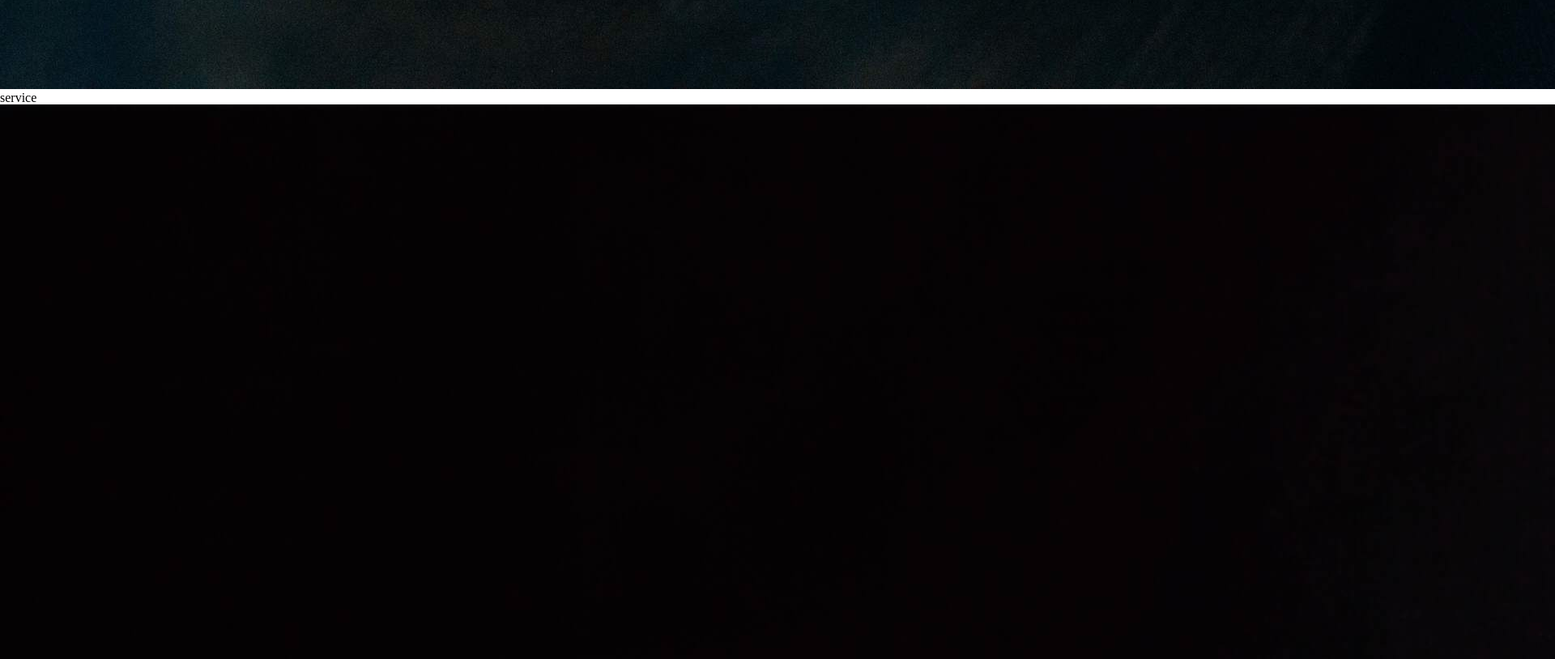
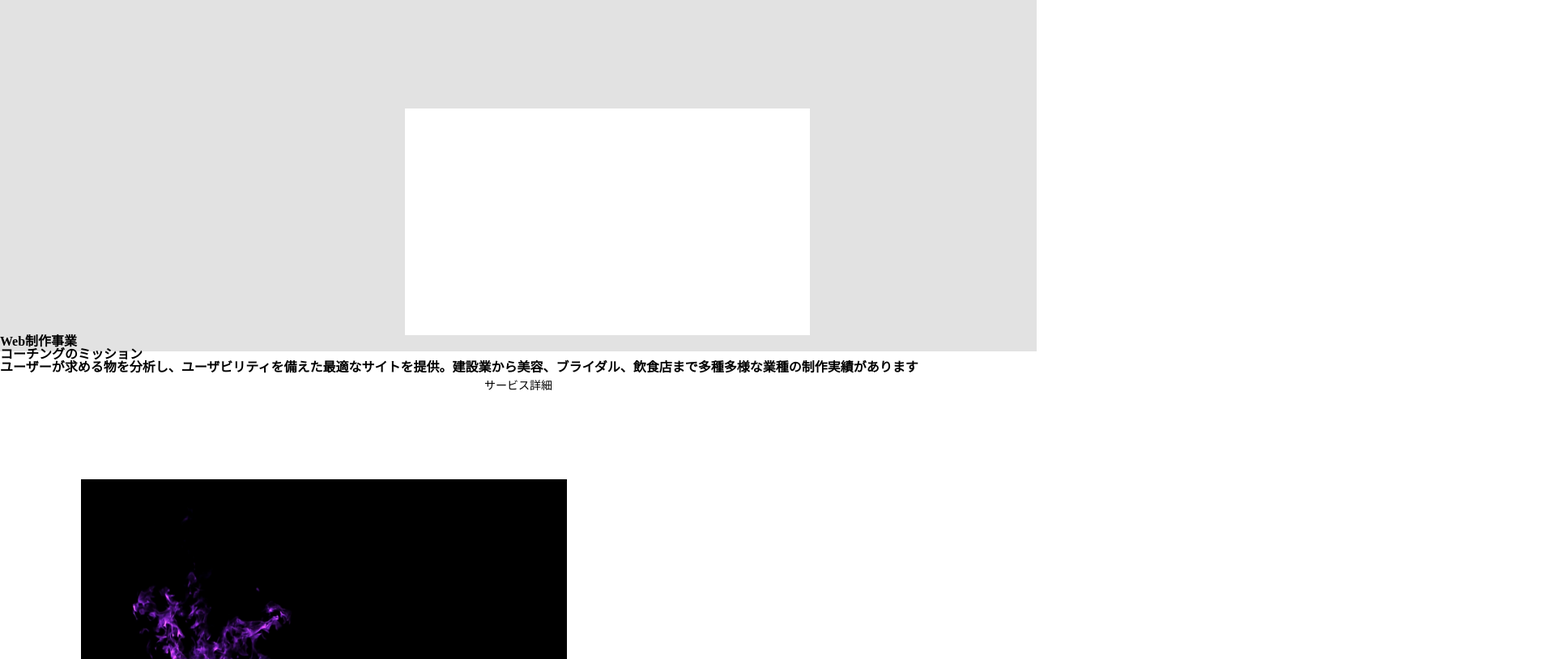
Before and after one commit to KarinKawakami/coachtech, a plain HTML site: page COACHTECH4/index.html in a window 1280 px wide. Shown: the part 1986-2800 px from the top of the page at 81% size, 1920 px wide, since content can reach past the window. Drawn offline with Linux system fonts and the light colour scheme.

Commit message:
Add files via upload

```diff
--- a/COACHTECH4/css/style.css
+++ b/COACHTECH4/css/style.css
@@ -1,99 +1,170 @@
 @charset "utf-8";
 
 /* リセットcss */
-html, body, div, span, object, iframe,
-h1, h2, h3, h4, h5, h6, p, blockquote, pre,
-abbr, address, cite, code,
-del, dfn, em, img, ins, kbd, q, samp,
-small, strong, sub, sup, var,
-b, i,
-dl, dt, dd, ol, ul, li,
-fieldset, form, label, legend,
-table, caption, tbody, tfoot, thead, tr, th, td,
-article, aside, canvas, details, figcaption, figure,
-footer, header, hgroup, menu, nav, section, summary,
-time, mark, audio, video {
-    margin:0;
-    padding:0;
-    border:0;
-    outline:0;
-    font-size:100%;
-    vertical-align:baseline;
-    background:transparent;
+html,
+body,
+div,
+span,
+object,
+iframe,
+h1,
+h2,
+h3,
+h4,
+h5,
+h6,
+p,
+blockquote,
+pre,
+abbr,
+address,
+cite,
+code,
+del,
+dfn,
+em,
+img,
+ins,
+kbd,
+q,
+samp,
+small,
+strong,
+sub,
+sup,
+var,
+b,
+i,
+dl,
+dt,
+dd,
+ol,
+ul,
+li,
+fieldset,
+form,
+label,
+legend,
+table,
+caption,
+tbody,
+tfoot,
+thead,
+tr,
+th,
+td,
+article,
+aside,
+canvas,
+details,
+figcaption,
+figure,
+footer,
+header,
+hgroup,
+menu,
+nav,
+section,
+summary,
+time,
+mark,
+audio,
+video {
+  margin: 0;
+  padding: 0;
+  border: 0;
+  outline: 0;
+  font-size: 100%;
+  vertical-align: baseline;
+  background: transparent;
 }
 
 body {
-    line-height:1;
+  line-height: 1;
 }
 
-article,aside,details,figcaption,figure,
-footer,header,hgroup,menu,nav,section {
-    display:block;
+article,
+aside,
+details,
+figcaption,
+figure,
+footer,
+header,
+hgroup,
+menu,
+nav,
+section {
+  display: block;
 }
 
 nav ul {
-    list-style:none;
+  list-style: none;
 }
 
-blockquote, q {
-    quotes:none;
+blockquote,
+q {
+  quotes: none;
 }
 
-blockquote:before, blockquote:after,
-q:before, q:after {
-    content:'';
-    content:none;
+blockquote:before,
+blockquote:after,
+q:before,
+q:after {
+  content: "";
+  content: none;
 }
 
 a {
-    margin:0;
-    padding:0;
-    font-size:100%;
-    vertical-align:baseline;
-    background:transparent;
+  margin: 0;
+  padding: 0;
+  font-size: 100%;
+  vertical-align: baseline;
+  background: transparent;
 }
 
 /* change colours to suit your needs */
 ins {
-    background-color:#ff9;
-    color:#000;
-    text-decoration:none;
+  background-color: #ff9;
+  color: #000;
+  text-decoration: none;
 }
 
 /* change colours to suit your needs */
 mark {
-    background-color:#ff9;
-    color:#000;
-    font-style:italic;
-    font-weight:bold;
+  background-color: #ff9;
+  color: #000;
+  font-style: italic;
+  font-weight: bold;
 }
 
 del {
-    text-decoration: line-through;
+  text-decoration: line-through;
 }
 
-abbr[title], dfn[title] {
-    border-bottom:1px dotted;
-    cursor:help;
+abbr[title],
+dfn[title] {
+  border-bottom: 1px dotted;
+  cursor: help;
 }
 
 table {
-    border-collapse:collapse;
-    border-spacing:0;
+  border-collapse: collapse;
+  border-spacing: 0;
 }
 
 /* change border colour to suit your needs */
 hr {
-    display:block;
-    height:1px;
-    border:0;
-    border-top:1px solid #cccccc;
-    margin:1em 0;
-    padding:0;
+  display: block;
+  height: 1px;
+  border: 0;
+  border-top: 1px solid #cccccc;
+  margin: 1em 0;
+  padding: 0;
 }
 
-input, select {
-    vertical-align:middle;
+input,
+select {
+  vertical-align: middle;
 }
 
 .header {
@@ -115,10 +186,9 @@ input, select {
   line-height: 70px;
 }
 
-.header-nav ul{
+.header-nav ul {
   display: flex;
 }
-
 
 .header-nav li {
   margin-right: 35px;
@@ -148,8 +218,6 @@ input, select {
   line-height: 1;
 }
 
-
-
 #eyecatch .box1 {
   position: absolute;
   top: 90%;
@@ -166,7 +234,7 @@ input, select {
   font-size: 10px;
   font-style: normal;
   font-weight: normal;
-  color:#000
+  color: #000;
 }
 
 #eyecatch .box1 h2 {
@@ -176,10 +244,10 @@ input, select {
   font-size: 10px;
   font-style: normal;
   font-weight: normal;
-  color: #000
+  color: #000;
 }
 
-#eyecatch .box2 {
+#eyecatch .button1 {
   position: absolute;
   top: 90%;
   right: 0%;
@@ -188,47 +256,184 @@ input, select {
   height: 60px;
 }
 
-#eyecatch .box2 h3 {
+#eyecatch .button1 h3 {
   position: absolute;
   top: 40%;
   left: 50%;
   font-size: 10px;
   font-style: normal;
   font-weight: normal;
-  color: #ffffff
+  color: #ffffff;
 }
 
-
-
-.box3 {
-  height: 400px;
-  weight: 500px;
+.box2 {
+  position: absolute;
+  height: 500px;
+  width: 1520px;
   background-color: #000;
   background-position: center;
-  position: relative;
 }
 
-.box3 p {
-  position: absolute;
-  color:#ffffff;
-  top: 40%;
-  left: 15%;
+.box2 p {
+  margin-top: 150px;
+  margin-left: 200px;
+  color: #ffffff;
   font-size: 25px;
   font-style: bold;
 }
 
-.box3 h1 {
-  position: absolute;
+.box2 h1 {
+  position: relative;
+  z-index: 30;
+  margin-top: 30px;
+  margin-left: 200px;
   color: #ffffff;
-  top: 55%;
-  left: 15%;
   font-size: 15px;
   width: 900px;
   line-height: 25px;
 }
 
-.box4 {
-  height: 50px;
-  weight: 50px;
+.button2 {
+  margin-top: 30px;
+  margin-left: 200px;
+  height: 30px;
+  width: 130px;
   background-color: #ffffff;
 }
+
+.button2 h2 {
+  text-align: center;
+  padding: 8px 0;
+  color: #000;
+  font-weight: normal;
+}
+
+.box2 img {
+  width: 600px;
+  margin-left: 630px;
+  margin-top: -180px;
+}
+
+#service {
+  margin-top: 650px;
+  height: 1100px;
+  background-color: #e2e2e2;
+}
+
+#service p {
+  position: relative;
+  z-index: -10px;
+  padding: 20px;
+  text-align: center;
+  font-size: 30px;
+  font-style: normal;
+  font-weight: bold;
+  color: #000;
+}
+
+.box3 {
+  position: relative;
+  z-index: -10px;
+  margin-top: 80px;
+  margin-left: 600px;
+  height: 280px;
+  width: 500px;
+  background-color: #ffffff;
+}
+
+.box3 img {
+  position: relative;
+  z-index: -20px;
+  width: 600px;
+  margin-top: -150px;
+  margin-left: 320px;
+}
+
+#service h1 {
+  position: relative;
+  z-index: -10px;
+  margin-top: -230px;
+  margin-left: 650px;
+  font-weight: bold;
+}
+
+#service h2 {
+  position: relative;
+  z-index: -10px;
+  margin-top: 20px;
+  margin-left: 650px;
+  font-weight: normal;
+}
+
+#service h3 {
+  position: relative;
+  z-index: -10px;
+  margin-top: 20px;
+  margin-left: 650px;
+  font-weight: normal;
+  font-size: 14px;
+  line-height: 25px;
+}
+
+.button3 {
+  position: relative;
+  z-index: -10px;
+  height: 30px;
+  width: 130px;
+  margin-top: 20px;
+  margin-left: 650px;
+  background-color: #ffffff;
+  border: solid 1px #333;
+}
+
+.button3 h4 {
+  text-align: center;
+  padding: 8px 0;
+  font-weight: normal;
+  font-size: 14px;
+}
+
+.box4 {
+  position: relative;
+  z-index: -10px;
+  margin-top: -300px;
+  margin-left: 500px;
+  height: 280px;
+  width: 500px;
+  background-color: #ffffff;
+}
+
+#service h1 {
+  font-weight: bold;
+}
+
+#service h2 {
+  position: relative;
+  z-index: -10px;
+  font-weight: normal;
+}
+
+#service h3 {
+  position: relative;
+  z-index: -10px;
+  font-weight: normal;
+  font-size: 14px;
+  line-height: 25px;
+}
+
+.button4 {
+}
+
+.button4 h4 {
+  text-align: center;
+  padding: 8px 0;
+  font-weight: normal;
+  font-size: 14px;
+}
+
+img {
+  padding: 100px;
+  position: relative;
+  z-index: -20px;
+  width: 600px;
+}
```
